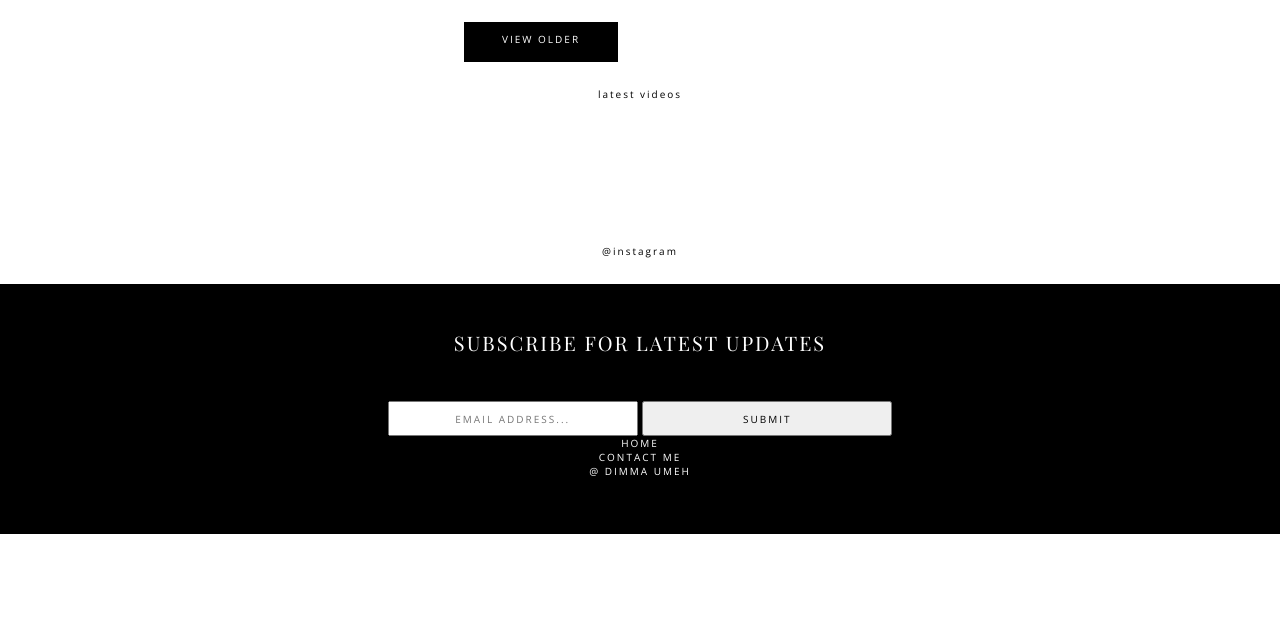
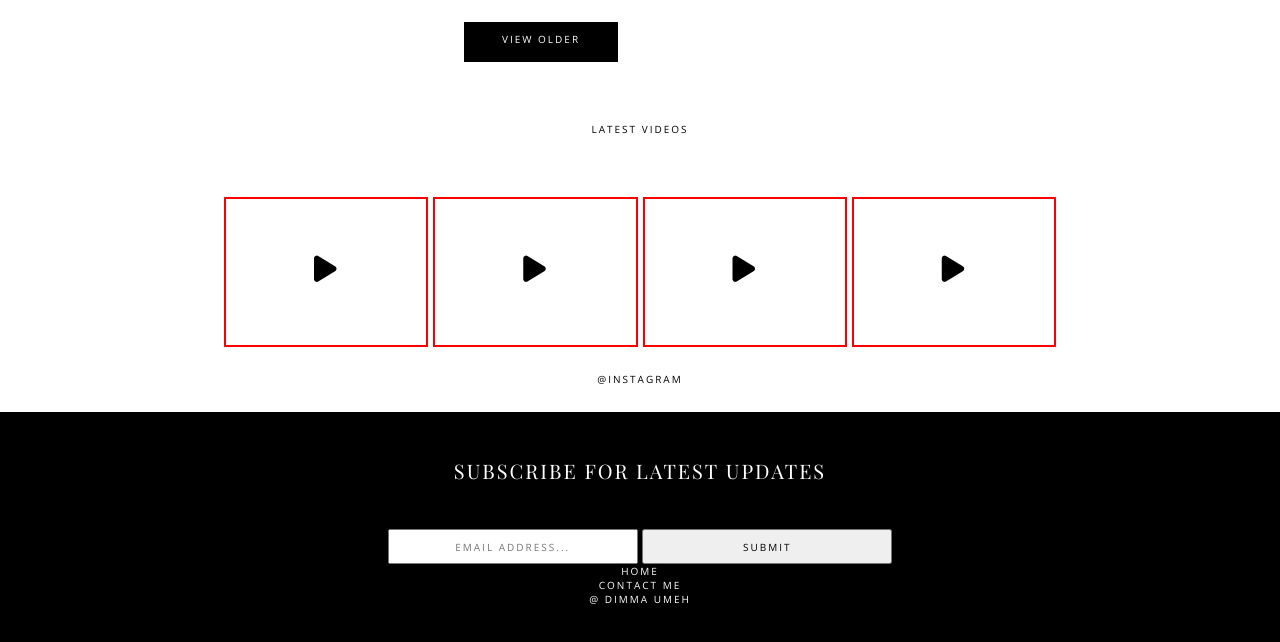
Before and after one commit to cenwachukwu/Dimma-sblog-project1, a plain HTML site: page index.html in a window 1280 px wide. Shown: the part 3920-4562 px from the top of the page. Before the commit the page ends 4454 px from the top, so only its background shows below. Drawn offline with nearby package versions, Linux system fonts and the light colour scheme.

Commit message:
still on css

```diff
--- a/index.html
+++ b/index.html
@@ -334,25 +334,27 @@
 	<div class="footer">
 		<div class="white-footer">
 			<div class="latest-videos-text">
-				<p class="p-black">latest videos</p>
+				<p class="p-black caps">latest videos</p>
 			</div>
 			<div class="latest-videos-images">
 				<div class="latest-videos-images-links">
-					<div class="latest-videos-images-links1">
-						<i class="fas fa-play"></i>
-					</div>
-					<div class="latest-videos-images-links2">
-						<i class="fas fa-play"></i>
-					</div>
-					<div class="latest-videos-images-links3">
-						<i class="fas fa-play"></i>
-					</div>
-					<div class="latest-videos-images-links4">
-						<i class="fas fa-play"></i>
+					<div class="image-box">
+						<div class="latest-videos-images-1 footer-image">
+							<i class="fas fa-play black-socials"></i>
+						</div>
+						<div class="latest-videos-images-2 footer-image">
+							<i class="fas fa-play black-socials"></i>
+						</div>
+						<div class="latest-videos-images-3 footer-image">
+							<i class="fas fa-play black-socials"></i>
+						</div>
+						<div class="latest-videos-images-4 footer-image">
+							<i class="fas fa-play black-socials"></i>
+						</div>
 					</div>
 				</div>
 				<div class="insta-p-tag">
-					<p class="p-black">@instagram</p>
+					<p class="p-black caps">@instagram</p>
 				</div>
 			</div>
 		</div>
--- a/style.css
+++ b/style.css
@@ -34,6 +34,9 @@ i{
 
 .bio{
 	text-align: justify;
+}
+.caps{
+	text-transform: uppercase;
 }
 
 /*
@@ -264,23 +267,42 @@ p{
 }
 
 .footer{
-	margin: 0;
+	width: 100%;
+	margin: 0 auto;
 	padding: 0;
 }
 .black-footer{
+	margin: 0 auto;
 	color: white;
 	background-color: black;
-	height: 250px;
+	height: 350px;
+}
+.latest-videos-text{
+	margin: 35px 0;
 }
 
-.about-dimma{
-    letter-spacing: 3px;
-    text-align: justify;
-    font-size: 12px;
-    text-transform: none;
-    line-height: 1.5;
+.latest-videos-images-links{
+	margin: o auto;
+	height: 150px;
 }
 
+.image-box{
+	margin: 0 auto;
+	width: 65%;
+	height: 100%;
+	display: grid;
+	grid-template-columns: repeat(4, 1fr);
+	column-gap: 5px;
+}
+
+.footer-image{
+	border: 2px solid red;
+}
+
+.fa-play{
+	margin-top: 50px;
+	font-size: 30px;
+}
 
 h2{
 	padding: 45px 0;
@@ -288,10 +310,6 @@ h2{
 	font-size: 20px;
 	font-family: 'Playfair Display', serif;
 	letter-spacing: 1;
-}
-
-footer{
-	text-align: center;
 }
 
 .footer-link{
@@ -302,11 +320,10 @@ input{
 	height: 35px;
 	width: 250px;
 }
-.lower-link{
+
+/* .home-contact{
+	margin: 0 auto;
 	display: flex;
 	flex-direction: row;
 	justify-content: space-between;
-}
-.buttom{
-	margin: 0;
-}
+} */
```
